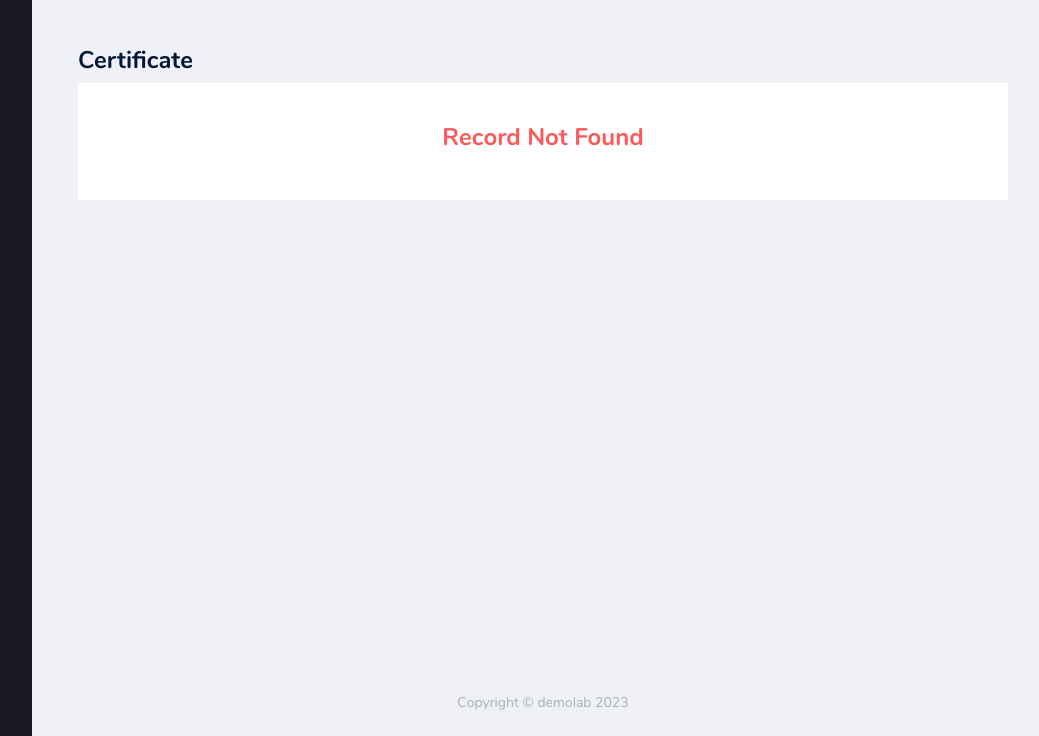
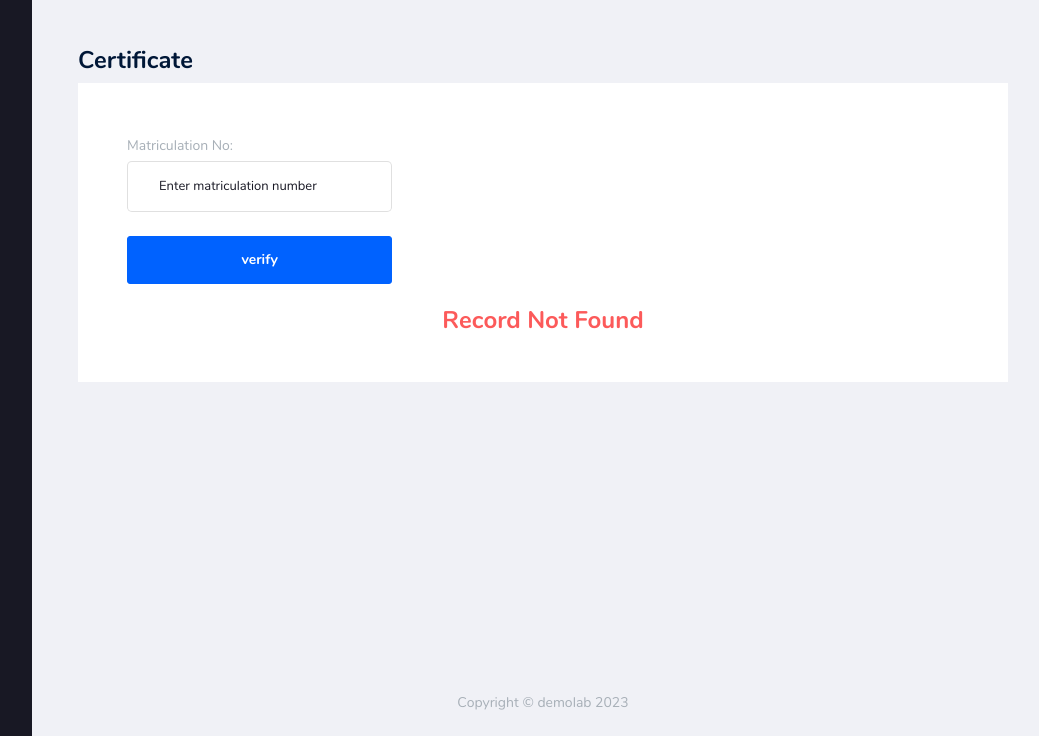
Before and after one commit to ademola-b/certificate-authentication, a Django app: page /authenticate-certificate/scanned-result/1/ in a window 1280 px wide. Shown: the part 64-800 px from the top of the page, without its empty margins (226-1265 px from the left). Run offline with Django 4.2, Linux system fonts and the light colour scheme; data that the repository does not hold is empty; some libraries are stand-ins or nearby versions.

Commit message:
:sparkles: verify with matric_no

```diff
--- a/certapp/views.py
+++ b/certapp/views.py
@@ -160,6 +160,18 @@ class ScannedResultView(View):
                 certificate = Certificate.objects.get(serial_number = content)
                 certificate = Certificate.objects.get(serial_number = content)
                 signature = Signature.objects.first()
-                return render(request, "cert/scanned_result.html", {'cert':certificate, 'signature':signature})
+                # return render(request, "cert/scanned_result.html", {'cert':certificate, 'signature':signature})
+                return render(request, "cert/scanned_result.html")
         except Certificate.DoesNotExist:
             return render(request, "cert/scanned_result.html")
+
+    def post(self, request, content):
+        if 'verify-btn' in request.POST:
+            matric_no = request.POST.get('matric_no')
+            try:
+                cert = Certificate.objects.get(serial_number = content, holder__matric_no = matric_no)
+                print(f"cert:{cert}")
+                signature = Signature.objects.first()
+                return render(request, "cert/scanned_result.html", {'cert':cert, 'signature':signature})
+            except:
+                return render(request, "cert/scanned_result.html")
--- a/templates/cert/cert_with_matric.html
+++ b/templates/cert/cert_with_matric.html
@@ -34,7 +34,7 @@
                       <div class="card-body">
                         <div class="certificate certificate-background" id="cert">
 
-                            <div class="certificate-content"  >
+                            <div class="certificate-content">
                                 <div class="text-dark certificate-title">THE FEDERAL POLYTECHNIC, BIDA <br/> NIGERIA</div>
                                 <div class="row">
                                   <div class="col-md-4">
--- a/templates/cert/scanned_result.html
+++ b/templates/cert/scanned_result.html
@@ -32,6 +32,23 @@
             <div class="col-md-12">
                 <div class="card">
                       <div class="card-body">
+
+                        <div class="col-md-4">
+                          <form class="pt-3" method="POST">
+                              {% csrf_token %}
+                              <div class="form-group">
+                                  <label for="matric_no">Matriculation No: </label>
+                                  <input type="text" name="matric_no" id="matric_no" class="form-control form-control-lg input-lg" placeholder="Enter matriculation number">
+                            </div>
+
+                              <div class="mt-3">
+                                <button class="btn btn-block btn-primary btn-lg font-weight-medium auth-form-btn" name="verify-btn">verify</nutton>
+                              </div>
+                          </form>
+                        </div>
+
+                        <br/>
+
                         {% if cert %}
                         <div class="certificate certificate-background">
                           <div class="certificate-content"  >
```
